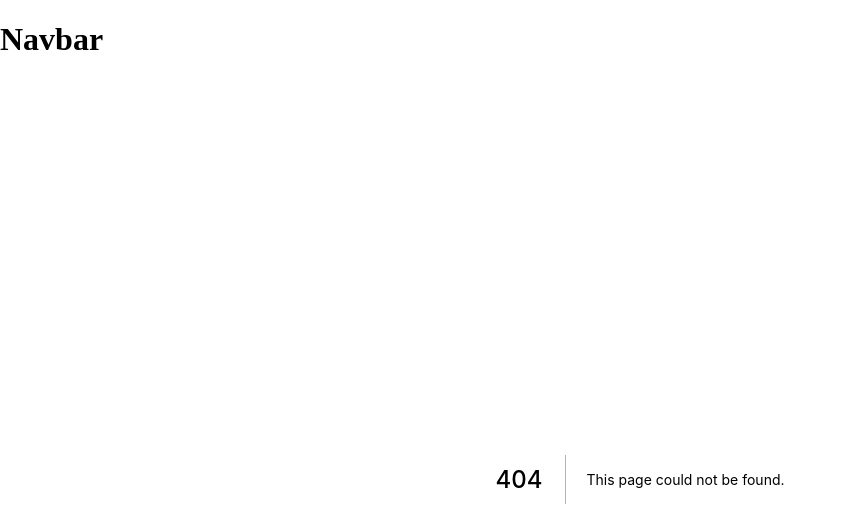
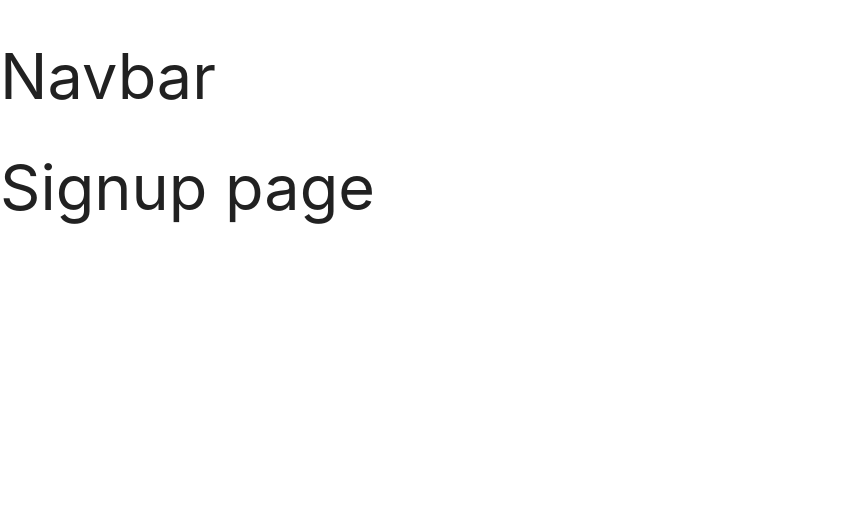
Before and after one commit to Satish-KumarGupta/mystore, a Next.js app: page /Signup in a window 1280 px wide. Before the commit this address had no page. Shown: the top 526 px of the page, without its empty margins (0-847 px from the left). Built offline with nearby package versions, Linux system fonts and the light colour scheme.

Commit message:
add styling in link

```diff
--- a/Component/Layout.js
+++ b/Component/Layout.js
@@ -1,10 +1,18 @@
+/* eslint-disable @next/next/no-sync-scripts */
 import NavBar from "./NavBar"
-
+import Head from 'next/head'
 const layout=({children})=>{
     return (
         <>
+        <Head>
+        <link rel="stylesheet" href="https://cdnjs.cloudflare.com/ajax/libs/materialize/1.0.0/css/materialize.min.css" />
+
+        </Head>
             <NavBar />
             {children}
+
+        <script src="https://cdnjs.cloudflare.com/ajax/libs/materialize/1.0.0/js/materialize.min.js"></script>
+
         </>
     )
 }
--- a/Component/NavBar.js
+++ b/Component/NavBar.js
@@ -1,10 +1,8 @@
 
 const NavBar =()=> {
     return (
-        <div>
-            <h1>Navbar</h1>
-        </div>
-    )
+             <h1>Navbar</h1>
+      )
 }
 
 export default NavBar
--- /dev/null
+++ b/pages/Signup.js
@@ -0,0 +1,11 @@
+const Signup=()=> {
+    return (
+        <div>
+            <h1>
+            Signup page
+            </h1>
+        </div>
+    )
+}
+
+export default Signup
--- a/pages/index.js
+++ b/pages/index.js
@@ -1,9 +1,10 @@
 
 import Link from 'next/link'
+// import NavBar from '../Component/NavBar'
 const  Home=(props) =>{
   return (
     <div>
-
+      {/* <NavBar /> */}
       <h1>Hello next js</h1>
       <h2>{props.message}</h2>
       <Link href="/product"><a>go to text</a></Link>
```
Also changed, not shown: pages/Create.js (added, +10 -0 lines), pages/Login.js (added, +10 -0 lines).
